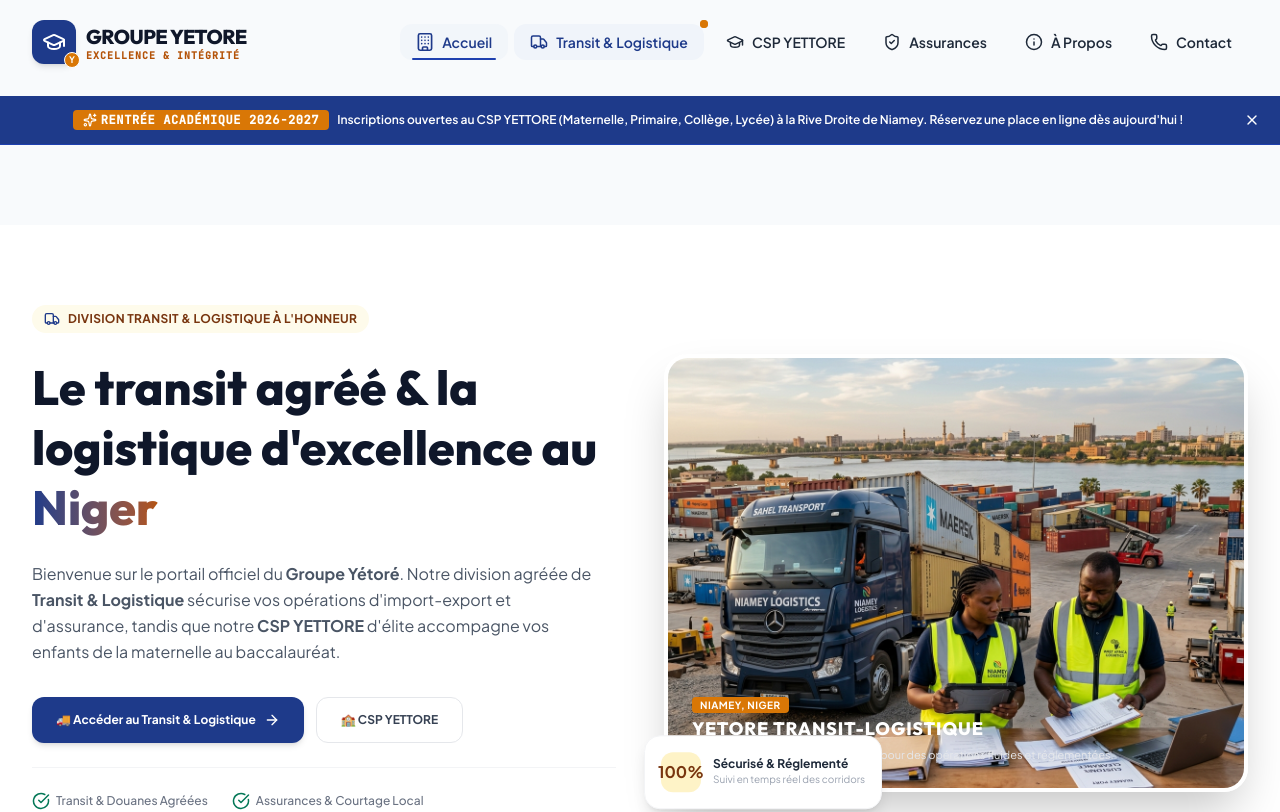
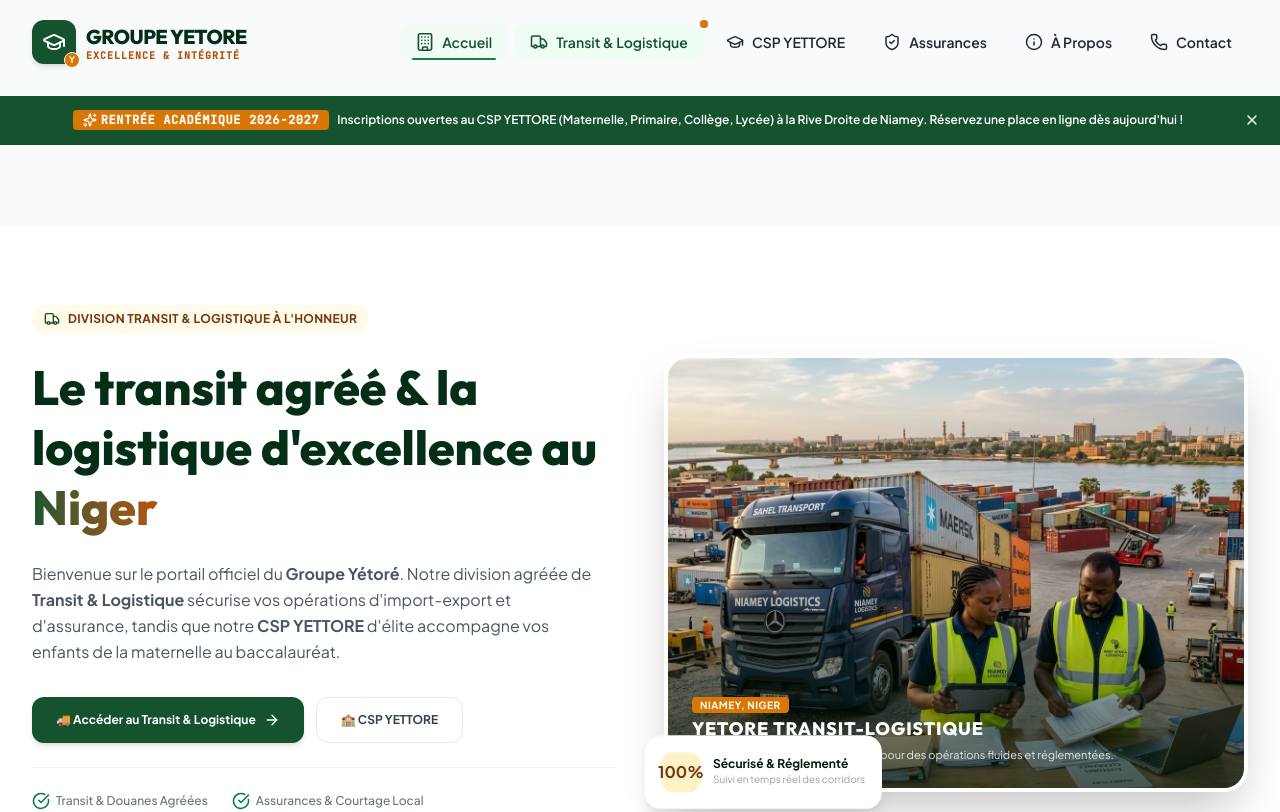
Before and after one commit to gsmcomimpact-ux/groupe-yetore, a React (Vite) app: page / in a window 1280 px wide. Shown: the top 812 px of the page. Built offline with nearby package versions, Linux system fonts and the light colour scheme.

Commit message:
Add files via upload

```diff
--- a/src/index.css
+++ b/src/index.css
@@ -6,15 +6,16 @@
   --font-display: "Outfit", ui-sans-serif, system-ui, sans-serif;
   --font-mono: "JetBrains Mono", ui-monospace, SFMono-Regular, monospace;
 
-  /* Brand colors matching excellence and leadership: Navy/Royal Blue and Warm Amber/Gold */
-  --color-yetore-blue-50: #f0f4fa;
-  --color-yetore-blue-100: #dbe5f3;
-  --color-yetore-blue-200: #bdcfeb;
-  --color-yetore-blue-500: #1e40af; /* Primary dark navy-royal */
-  --color-yetore-blue-600: #1d4ed8;
-  --color-yetore-blue-700: #1e40af;
-  --color-yetore-blue-800: #1e3a8a;
-  --color-yetore-blue-900: #0f172a; /* Deep navy Slate */
+  /* Brand colors matching excellence and leadership: Changed to Deep Forest / Emerald Green */
+  --color-yetore-blue-50: #f0fdf4;
+  --color-yetore-blue-100: #dcfce7;
+  --color-yetore-blue-200: #bbf7d0;
+  --color-yetore-blue-500: #15803d; /* Primary dark forest-green */
+  --color-yetore-blue-600: #166534;
+  --color-yetore-blue-700: #14532d;
+  --color-yetore-blue-800: #14532d;
+  --color-yetore-blue-900: #052e16; /* Deep forest slate */
+  --color-yetore-blue-950: #021a0c;
 
   --color-yetore-gold-50: #fefbeb;
   --color-yetore-gold-100: #fef3c7;
```
